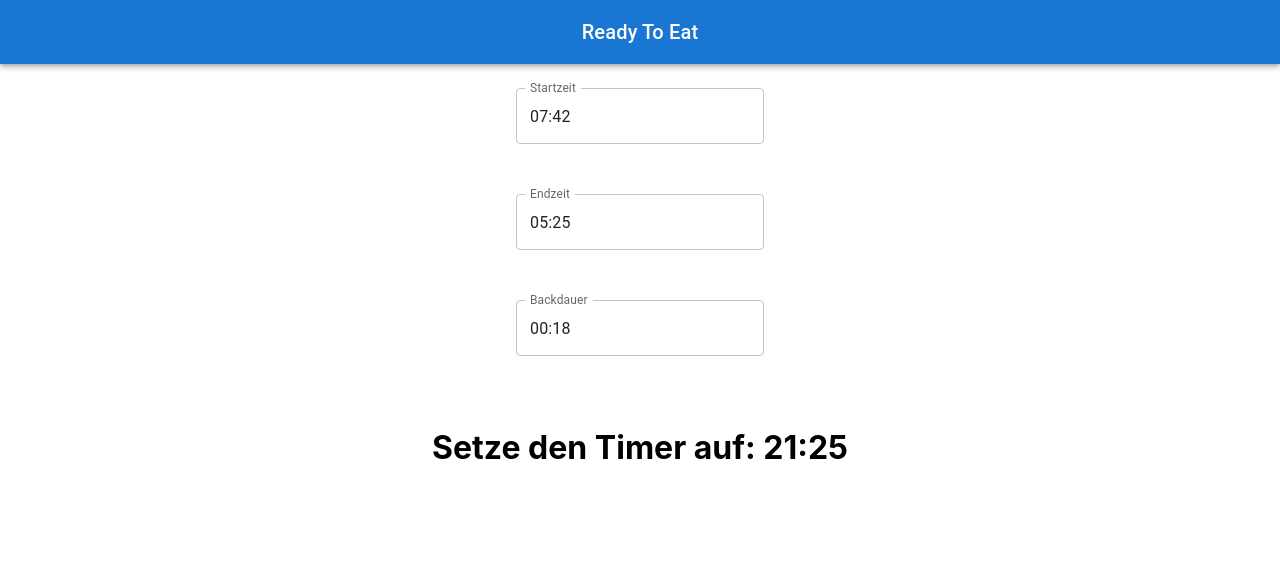
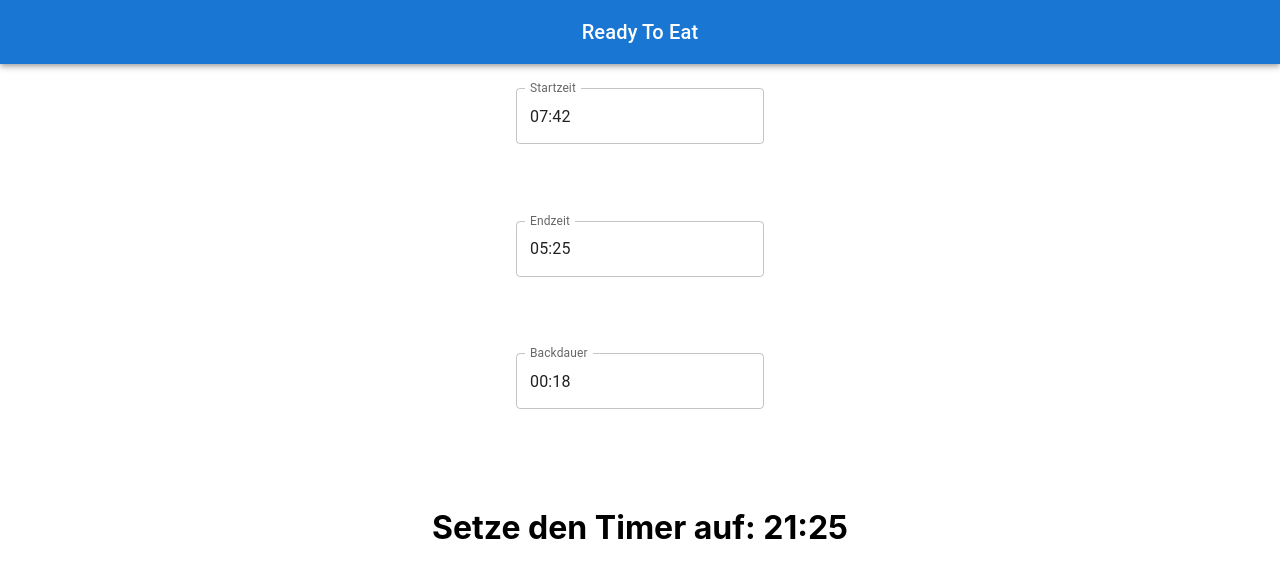
Before and after one commit to erewl/ready-to-eat, a React (Create React App) app: page / in a window 1280 px wide. Shown: the top 578 px of the page. Built offline with nearby package versions, Linux system fonts and the light colour scheme.

Commit message:
Increase minheight

```diff
--- a/src/App.js
+++ b/src/App.js
@@ -47,7 +47,7 @@ function App() {
         </AppBar>
 
         <Box sx={{
-          minHeight: '50vh',
+          minHeight: '60vh',
           display: 'flex',
           flexDirection: 'column',
           justifyContent: 'space-between',
```
